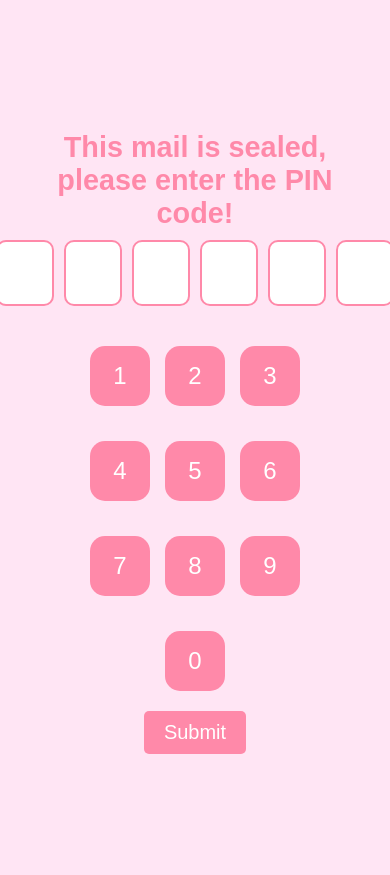
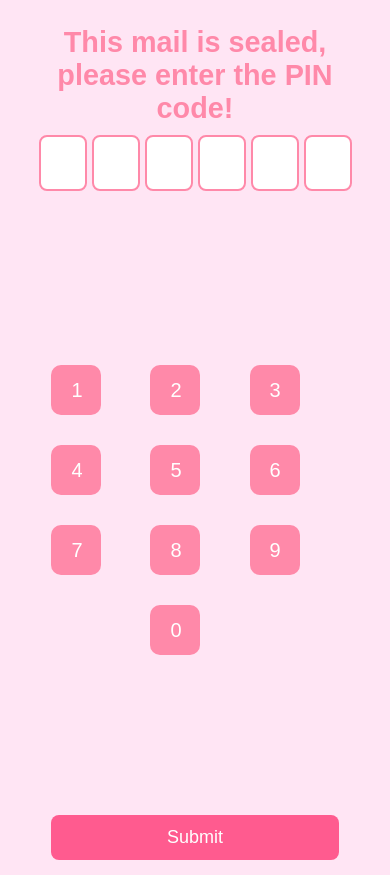
Before and after one commit to 6182101033/test, a plain HTML site: page pinCode.html in a window 390 px wide. Drawn offline with Linux system fonts and the light colour scheme.

Commit message:
Update stylingHp.css

```diff
--- a/stylingHp.css
+++ b/stylingHp.css
@@ -157,4 +157,73 @@
     .btn:hover {
         transform: scale(1.1) !important;
     }
+    .pin-container {
+        display: flex !important;
+        justify-content: center !important;
+        gap: 5px !important;
+        margin-bottom: 15px !important;
+    }
+
+    .pin-box {
+        width: 40px !important;
+        height: 50px !important;
+        font-size: 24px !important;
+        text-align: center !important;
+        border: 2px solid #ff89a9 !important;
+        border-radius: 8px !important;
+        outline: none !important;
+        transition: transform 0.2s ease !important;
+        background-color: white !important;
+        color: #ff5b8f !important;
+    }
+
+    .pin-box:focus {
+        transform: scale(1.1) !important;
+        border-color: #ff5b8f !important;
+    }
+
+    .pin-grid {
+        display: grid !important;
+        grid-template-columns: repeat(3, 1fr) !important;
+        gap: 10px !important;
+        justify-content: center !important;
+        width: 80% !important;
+        margin: auto !important;
+    }
+
+    .pin-button {
+        width: 50px !important;
+        height: 50px !important;
+        font-size: 20px !important;
+        text-align: center !important;
+        border: none !important;
+        border-radius: 10px !important;
+        background-color: #ff89a9 !important;
+        color: white !important;
+        cursor: pointer !important;
+        transition: transform 0.2s ease !important;
+    }
+
+    .pin-button:hover {
+        transform: scale(1.1) !important;
+    }
+
+    #submitBtn {
+        width: 80% !important;
+        padding: 12px !important;
+        font-size: 18px !important;
+        background-color: #ff5b8f !important;
+        color: white !important;
+        border: none !important;
+        border-radius: 8px !important;
+        cursor: pointer !important;
+        transition: transform 0.2s ease !important;
+        text-align: center !important;
+        display: block !important;
+        margin: 20px auto 0 !important;
+    }
+
+    #submitBtn:hover {
+        transform: scale(1.1) !important;
+    }
 }
```
